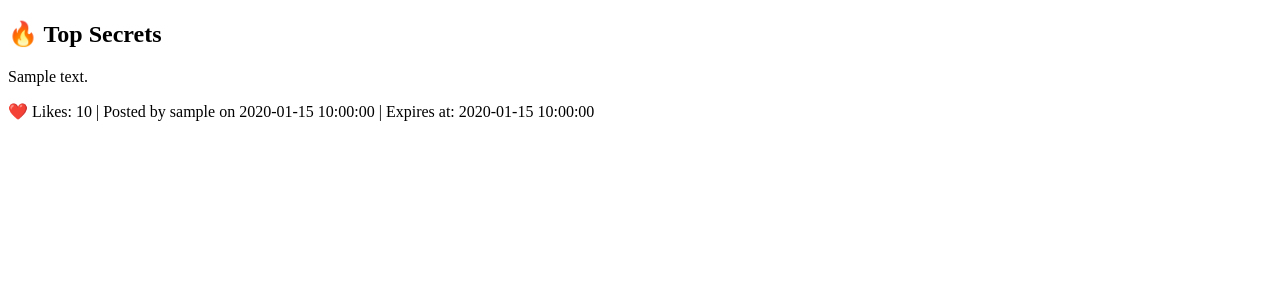
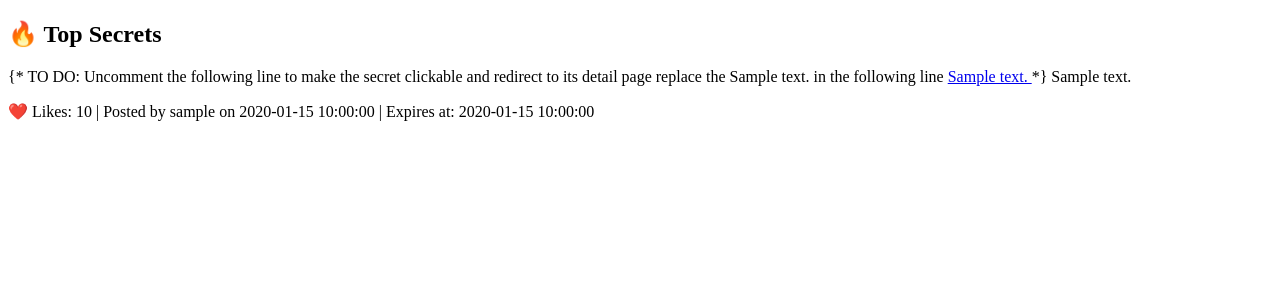
Before and after one commit to Elena-Ziyuan-Zhao/CIT-SUMMER-PROJECT, a Python web app: template templates/top_secrets.html in a window 1280 px wide. Shown: the part 26-326 px from the top of the page. Run offline with Jinja, Linux system fonts and the light colour scheme; the template is opened without the code that fills it: most values are stand-ins (such as "Sample title", 1, 10 or a date in 2020).

Commit message:
add secret_detail page

```diff
--- a/templates/top_secrets.html
+++ b/templates/top_secrets.html
@@ -8,7 +8,15 @@
   {% for secret in top_secrets %}
     <div class="card mb-3">
       <div class="card-body">
-        <p class="card-text">{{ secret.content }}</p>
+        <p class="card-text">
+          {* TO DO: Uncomment the following line to make the secret clickable and redirect to its detail page
+            replace the {{ secret.content }} in the following line
+            <a href="{{ url_for('view_secret', secret_id=secret.id) }}" class="text-decoration-none">
+              {{ secret.content }}
+            </a>
+           *}
+          {{ secret.content }}
+        </p>
         <p class="text-muted small">
           ❤️ Likes: {{ secret.likes }} | Posted by {{ secret.user_name }} on {{ secret.created_at }}
           {% if secret.expires_at %}
```
Also changed, not shown: templates/all_secrets.html (+9 -1 lines), templates/secrets_detail.html (added, +24 -0 lines).
